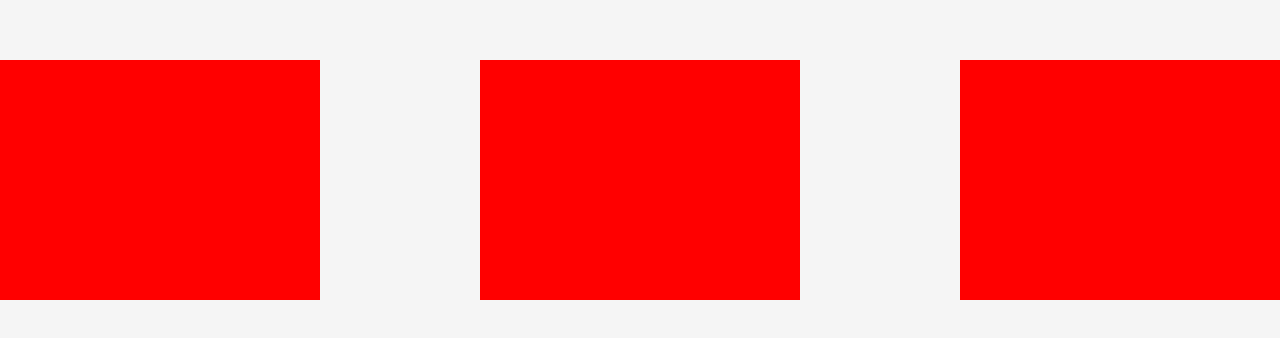
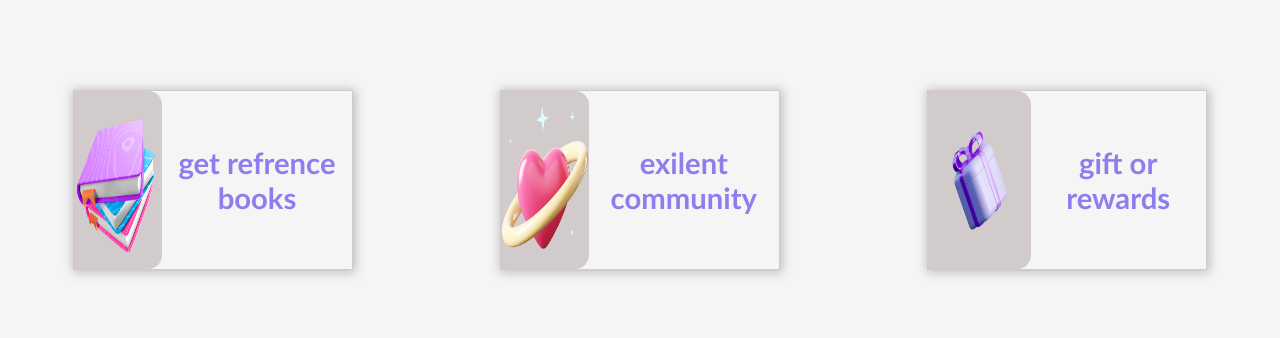
Before and after one commit to sarrthak008/icp-assignment, a plain HTML site: page responsiveCrads/index.html in a window 1280 px wide. Shown: the part 220-558 px from the top of the page. Drawn offline with Linux system fonts and the light colour scheme.

Commit message:
create cards

```diff
--- a/responsiveCrads/index.html
+++ b/responsiveCrads/index.html
@@ -9,19 +9,31 @@
 <body>
      <div id="container">
           <div class="card">
-             <div class="part1"></div>
-             <div class="part2"></div>
+             <div class="part1">
+               <img src="./book3d.png" alt="">
+             </div>
+             <div class="part2">
+               <h3>get refrence books</h3>
+             </div>
           </div>
 
           <div class="card">
-            <div class="part1"></div>
-            <div class="part2"></div>
+            <div class="part1">
+               <img src="./heart3d.png" alt="">
+            </div>
+            <div class="part2">
+               <h3>exilent community</h3>
+            </div>
          </div>
 
 
          <div class="card">
-            <div class="part1"></div>
-            <div class="part2"></div>
+            <div class="part1">
+               <img src="./gift3d.png" alt="">
+            </div>
+            <div class="part2">
+               <h3>gift or rewards</h3>
+            </div>
          </div>
 
 
--- a/responsiveCrads/style.css
+++ b/responsiveCrads/style.css
@@ -2,20 +2,50 @@
   margin: 0;
   padding: 0;
   box-sizing: border-box;
+  font-family: 'Gill Sans', 'Gill Sans MT', Calibri, 'Trebuchet MS', sans-serif;
 }
 
 #container{
+    width: 100vw;
     height: 100vh;
-    width: 100vw;
     background-color: whitesmoke;
     display: flex;
     align-items: center;
-    justify-content: space-between;
+    justify-content: space-around;
     flex-wrap: wrap;
 }
 
 .card{
-    height: 30vh;
-    width: 25vw;
-    background-color: red;
+  height:180px ;
+  width: 280px;
+  margin: 2vw;
+  display: flex;
+  align-items: center;
+  border: 0.5px solid rgba(198, 193, 193, 0.808);
+  box-shadow: 1px 1px 10px 1px rgba(179, 175, 175, 0.893);
 }
+
+.part1{
+  height: 100%;
+  width: 40%;
+  background-color: rgb(209, 203, 203);
+  border-top-right-radius:14px ;
+  border-bottom-right-radius:14px ;
+}
+
+.part1 img{
+  height: 100%;
+  width: 100%;
+  object-fit: fill;
+}
+
+.part2{
+  text-align: center;
+  font-size:25px;
+  color: #8d7eef;
+}
+
+
+@media screen and(max-width:480px) {
+
+}
```
Also changed, not shown: responsiveCrads/book3d.png (added), responsiveCrads/gift3d.png (added), responsiveCrads/heart3d.png (added).
